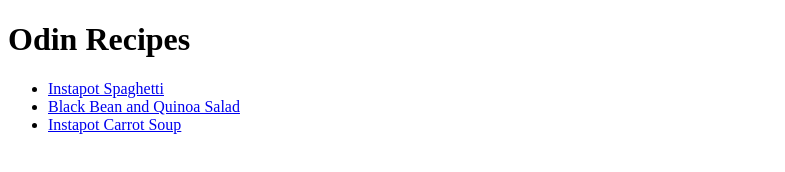
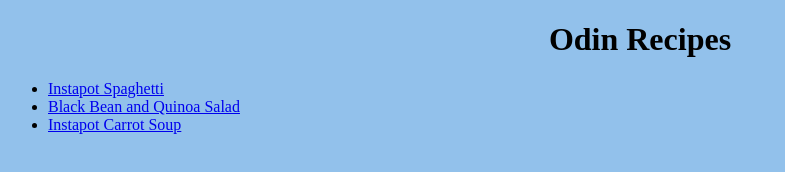
Before and after one commit to zanmdev/odin-recipes, a plain HTML site: page index.html in a window 1280 px wide. Shown: the whole page, without its empty margins (0-785 px from the left). Drawn offline with Linux system fonts and the light colour scheme.

Commit message:
Began Creation of CSS for index page
Created and added some CSS for the index page

```diff
--- a/index.html
+++ b/index.html
@@ -3,9 +3,10 @@
     <head lang="en">
         <meta charset="UTF-8">
         <title>Recipes</title>
+        <link rel="stylesheet" href="styles.css">
     </head>
     <body>
-        <h1>Odin Recipes</h1>
+        <h1 class="header">Odin Recipes</h1>
         <ul>
             <li><a href="./recipes/spaghetti.html">Instapot Spaghetti</a></li>
             <li><a href="./recipes/black_bean_salad.html">Black Bean and Quinoa Salad</a></li>
--- /dev/null
+++ b/styles.css
@@ -0,0 +1,11 @@
+body{
+    background-color: rgb(146, 193, 235);
+}
+
+.header{
+    text-align: center;
+    font-size: 32px;
+    font-family: 'Times New Roman', Times, serif;
+
+
+}
```
